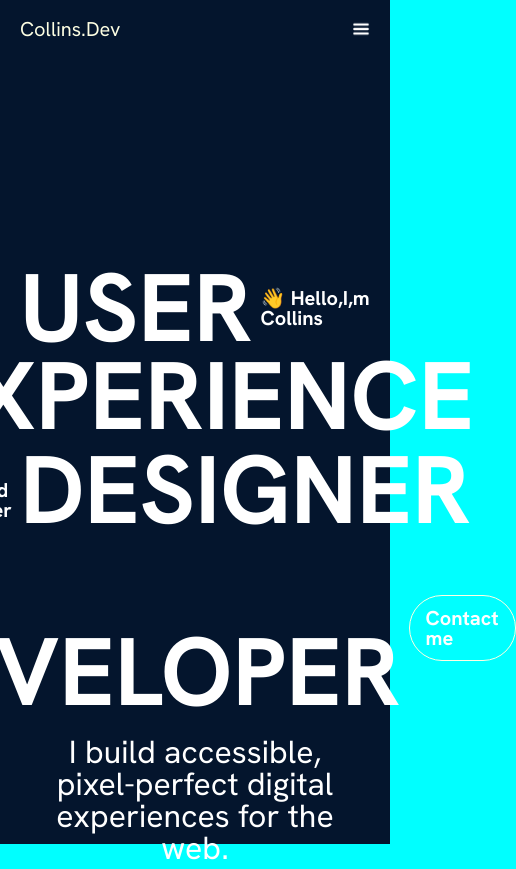
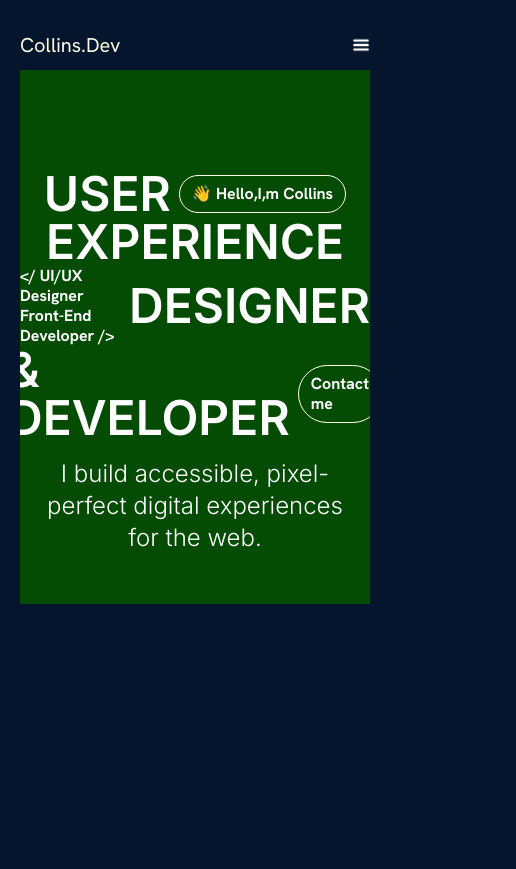
Before and after one commit to Acollins65/Collins_Dev_Portfolio, a React (Vite) app: page / in a window 390 px wide. Shown: the whole page, 516 px wide, since content can reach past the window. After the commit the page ends 844 px from the top, so only its background shows below. Built offline with nearby package versions, Linux system fonts and the light colour scheme.

Commit message:
stylinh Hero Section 2

```diff
--- a/src/App.css
+++ b/src/App.css
@@ -4,10 +4,10 @@
   margin: auto;
   display: flex;
   flex-direction: column;
-  justify-content: flex-start;
+  justify-content: center;
   align-items: center;
   background-color: var(--color-background);
-  height: 100vh;
+
   /* width: 83.33vw; */
   max-width: 1200px; /* Maximum width is 1200px */
   width: 100%;
--- a/src/Components/Hero/Hero.jsx
+++ b/src/Components/Hero/Hero.jsx
@@ -9,7 +9,7 @@ export const Hero = () => {
           <div>
             <h1>User</h1>
           </div>
-          <div>
+          <div className={styles.roundedBoarder}>
             <h3>👋 Hello,I,m Collins</h3>
           </div>
         </div>
@@ -33,7 +33,7 @@ export const Hero = () => {
           <div>
             <h1> & Developer</h1>
           </div>
-          <div className={styles.contact}>
+          <div className={styles.roundedBoarder}>
             <h3>Contact me</h3>
           </div>
         </div>
--- a/src/Components/Hero/Hero.module.css
+++ b/src/Components/Hero/Hero.module.css
@@ -5,7 +5,10 @@
   display: flex;
   justify-content: center;
   align-items: flex-start;
-  padding-top: 226px;
+  padding: 226px 0 100px;
+  font-family: "Inter", serif;
+  background-color: rgb(4, 75, 4);
+  overflow: hidden;
 }
 
 .content {
@@ -22,13 +25,13 @@
 h1 {
   font-size: var(--font-size-h1);
   line-height: 5.5rem;
-  font-weight: var(--font-weight-bold);
+  font-weight: var(--font-weight-semibold);
   text-transform: uppercase;
 }
 h2 {
   font-size: var(--font-size-h2);
   line-height: 2rem;
-  font-weight: var(--font-weight-regular);
+  font-weight: var(--font-weight-light);
   text-wrap: wrap;
   text-align: center;
 }
@@ -36,6 +39,7 @@ h3 {
   font-size: var(--font-size-h3);
   line-height: 1.25rem;
   font-weight: var(--font-weight-bold);
+  font-family: "Hanken Grotesk", serif;
 }
 
 .headerDetail {
@@ -44,8 +48,32 @@ h3 {
   padding-top: 1.25rem;
 }
 
-.contact {
+.roundedBoarder {
   border: 1px solid var(--color-text-primary);
   padding: 12px 16px;
   border-radius: 80px;
 }
+
+@media screen and (max-width: 768px) {
+  .container {
+    padding: 100px 0 50px;
+  }
+  h1 {
+    font-size: 3rem;
+    line-height: 3rem;
+  }
+  h2 {
+    font-size: 1.5rem;
+    line-height: 2rem;
+  }
+  h3 {
+    font-size: 1rem;
+    line-height: 1.25rem;
+  }
+  .headerDetail {
+    padding-top: 1rem;
+  }
+  .roundedBoarder {
+    padding: 8px 12px;
+  }
+}
--- a/src/index.css
+++ b/src/index.css
@@ -1,4 +1,4 @@
-@import url("https://fonts.googleapis.com/css2?family=Be+Vietnam+Pro:ital,wght@0,100;0,200;0,300;0,400;0,500;0,600;0,700;0,800;0,900;1,100;1,200;1,300;1,400;1,500;1,600;1,700;1,800;1,900&family=Hanken+Grotesk:ital,wght@0,100..900;1,100..900&family=Inter:ital,opsz,wght@0,14..32,700;1,14..32,700&display=swap");
+@import url("https://fonts.googleapis.com/css2?family=Be+Vietnam+Pro:ital,wght@0,100;0,200;0,300;0,400;0,500;0,600;0,700;0,800;0,900;1,100;1,200;1,300;1,400;1,500;1,600;1,700;1,800;1,900&family=Hanken+Grotesk:ital,wght@0,100..900;1,100..900&family=Inter:ital,opsz,wght@0,14..32,100..900;1,14..32,100..900&display=swap");
 
 * {
   box-sizing: border-box;
@@ -14,7 +14,7 @@ html {
   font-size: 16px;
   font-family: "Hanken Grotesk", serif;
   font-optical-sizing: auto;
-  background-color: aqua;
+  background-color: var(--color-background);
 }
 
 a {
```
